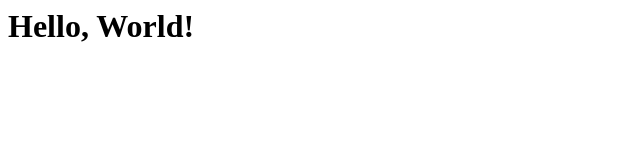
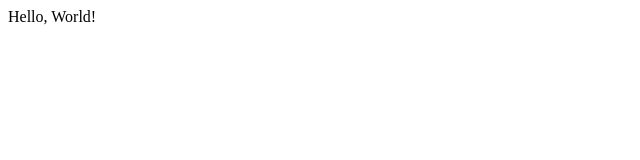
Before and after one commit to hoskinggregory/hello-world, a plain HTML site: page index.html in a window 1280 px wide. Shown: the whole page, without its empty margins (0-640 px from the left). Drawn offline with Linux system fonts and the light colour scheme.

Commit message:
Update index.html

```diff
--- a/index.html
+++ b/index.html
@@ -1,3 +1,13 @@
+<!DOCTYPE html>
 <html>
-    <h1>Hello, World!</h1>
+	<head>
+		<title>
+			Hello, World!
+		</title>
+	</head>
+	<body>
+        <div>
+			Hello, World!
+        </div>
+	</body>
 </html>
```
